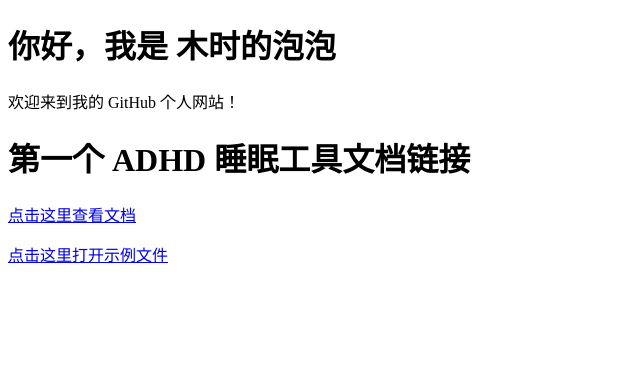
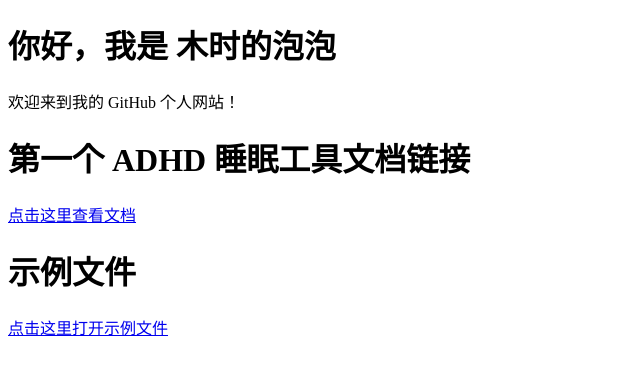
Before and after one commit to mushipaopao/mushipaopao.github.io, a plain HTML site: page index.html in a window 1280 px wide. Shown: the whole page, without its empty margins (0-640 px from the left). Drawn offline with Linux system fonts and the light colour scheme.

Commit message:
Update index.html

```diff
--- a/index.html
+++ b/index.html
@@ -10,6 +10,7 @@
 
   <h1>第一个 ADHD 睡眠工具文档链接</h1>
   <p><a href="https://acn5q86ul3jz.feishu.cn/wiki/Qh7QwbHWqi2CT1kPO8Hcsizcnpb?from=from_copylink" target="_blank">点击这里查看文档</a></p>
+  <h1>示例文件</h1>
   <p><a href="http://73.223.189.126:15800/vnc.html?autoconnect=true&show_dot=true&&host=73.223.189.126&port=15900&resize=scale" target="_blank">点击这里打开示例文件</a></p>
 </body>
 </html>
```
